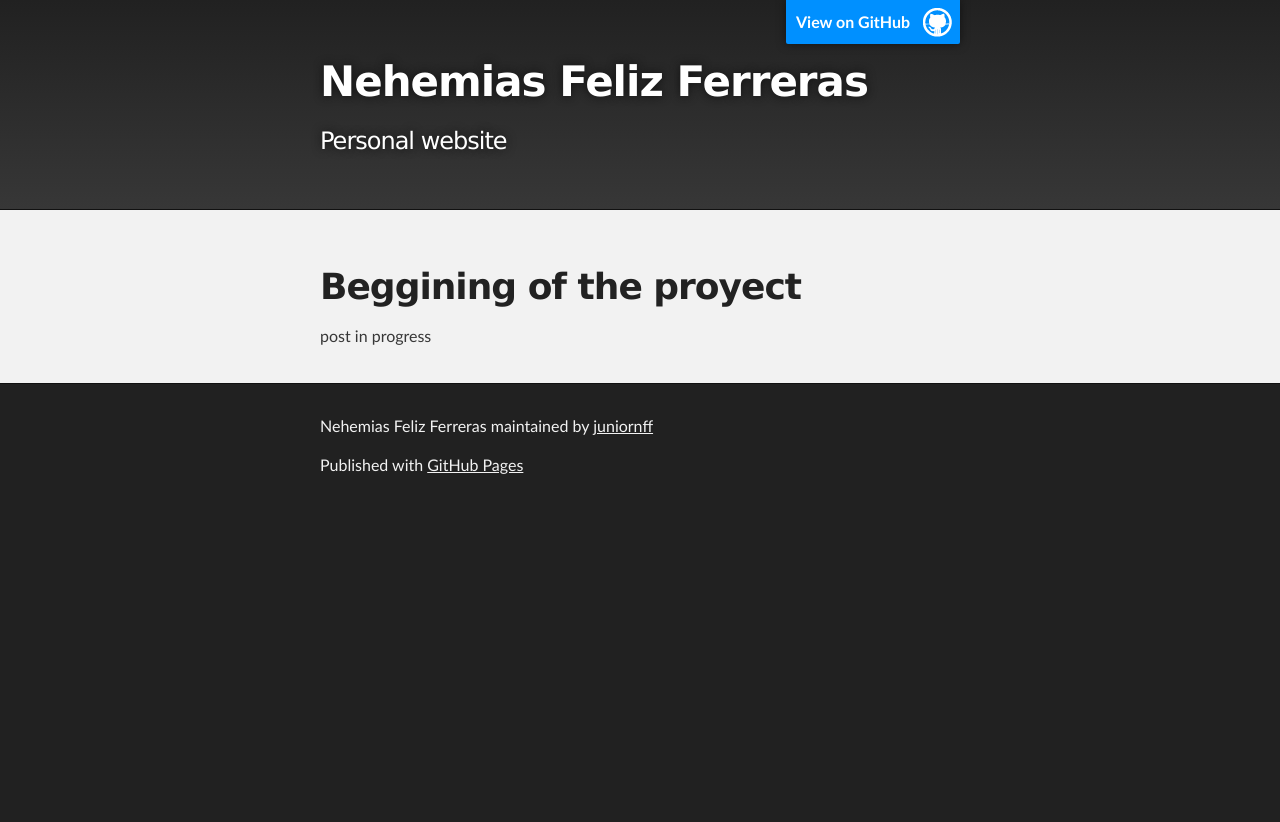
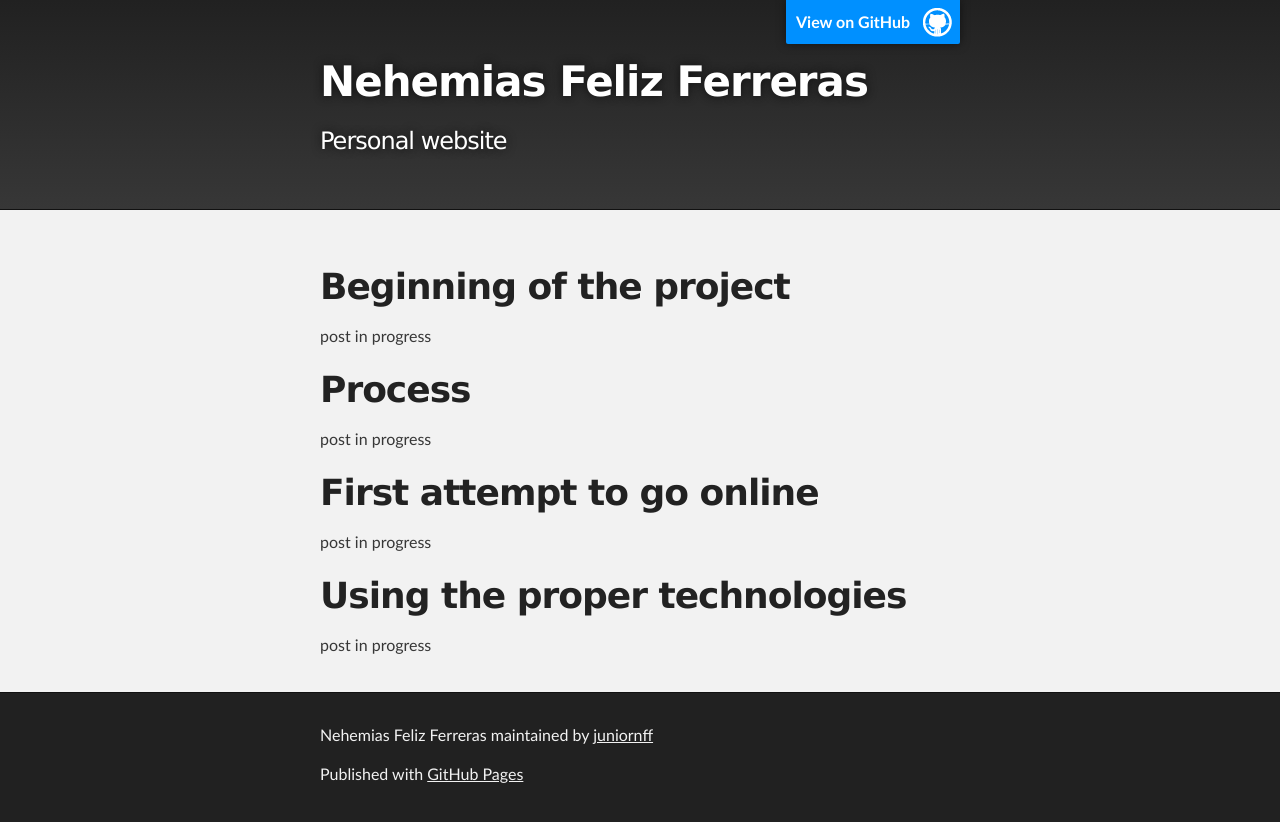
Before and after one commit to juniornff/juniornff.github.io, a Jekyll site: the page built from _posts/2025-02-18-local-media-server.md, in a window 1280 px wide. Shown: the top 822 px of the page. Built offline with Jekyll 4.4.1, drawn with Linux system fonts in a browser that asks for light colours.

Commit message:
update post

```diff
--- a/_posts/2025-02-18-local-media-server.md
+++ b/_posts/2025-02-18-local-media-server.md
@@ -1,10 +1,23 @@
 ---
 layout: default
-title: "Lcoal Media Server"
+title: "Local Media Server"
 date: 2025-02-18 14:15:00 -0000
 categories: Personal-Projects Containers Cloudflare DNS Self-Hosting
+permalink: /posts/local-media-server
 ---
 
-# Beggining of the proyect
+# Beginning of the project
 
 post in progress
+
+# Process
+
+post in progress
+
+# First attempt to go online
+
+post in progress
+
+# Using the proper technologies
+
+post in progress
```
